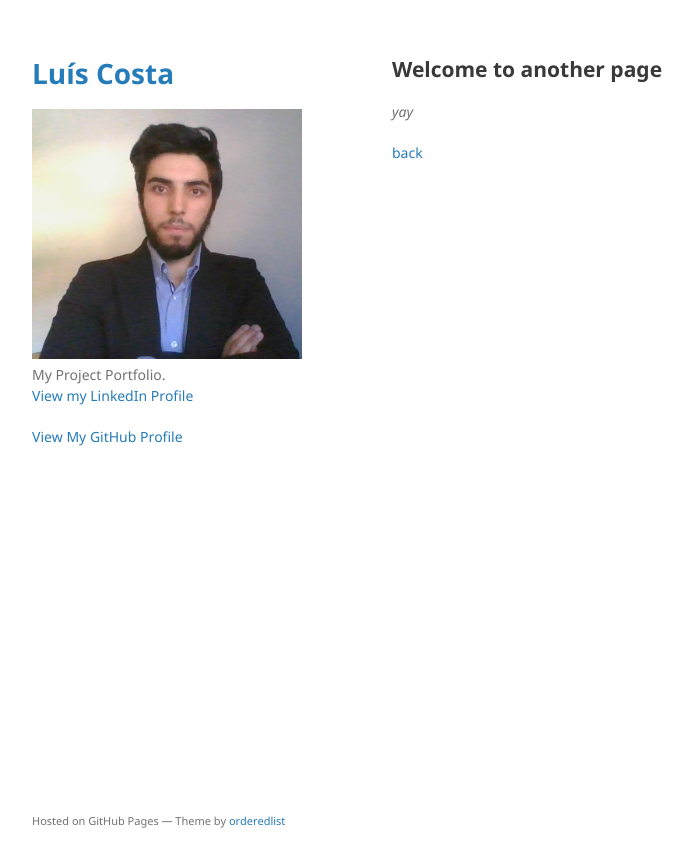
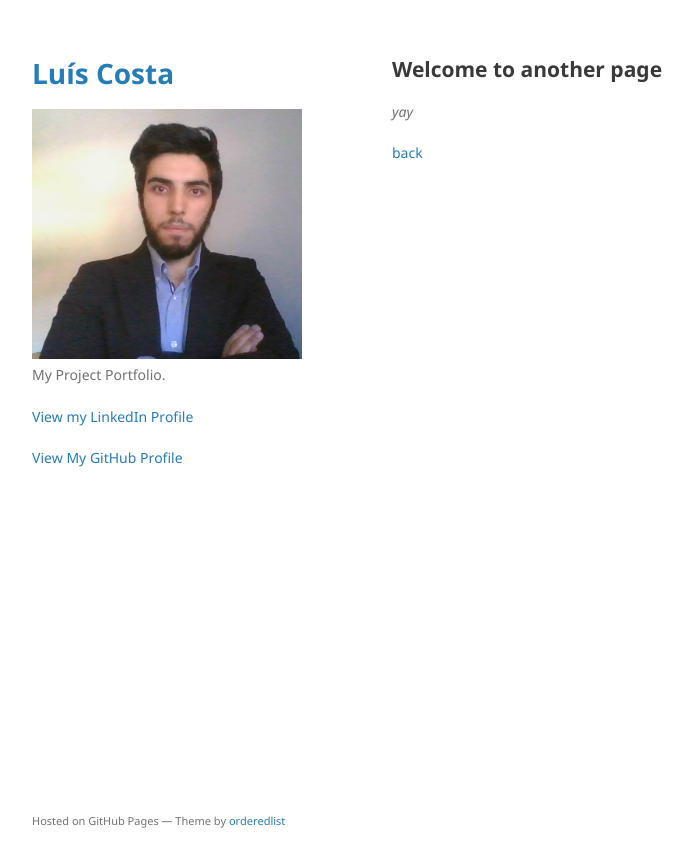
Before and after one commit to LuisdaCosta18/LuisdaCosta18.github.io, a Jekyll site: the page built from another-page.md, in a window 1280 px wide. Shown: the top 867 px of the page, without its empty margins (178-871 px from the left). Built offline with Jekyll 4.4.1, drawn with Linux system fonts in a browser that asks for light colours; our own code applies the rules of GitHub Pages for plain Markdown files.

```diff
--- a/_config.yml
+++ b/_config.yml
@@ -1,6 +1,6 @@
 title: Luís Costa
 logo: /assets/img/WIN_20200609_15_52_33_Pro.jpg
-description: My Project Portfolio.<br><a href="https://www.linkedin.com/in/luis-costa96/">View my LinkedIn Profile</a>
+description: My Project Portfolio.<br><br><a href="https://www.linkedin.com/in/luis-costa96/">View my LinkedIn Profile</a>
 
 
 show_downloads: false
```
